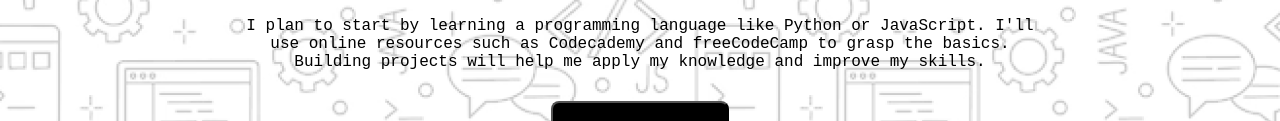
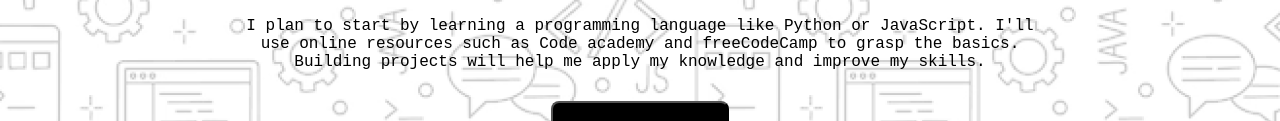
Before and after one commit to monowaramoni/Assignment-01, a plain HTML site: page Index.html in a window 1280 px wide. Shown: the part 530-651 px from the top of the page. Drawn offline with Linux system fonts and the light colour scheme; a web font is replaced by a local one.

Commit message:
Banner section design

```diff
--- a/Index.html
+++ b/Index.html
@@ -14,7 +14,7 @@
                     <img src="Images/Group.png" alt="">
                     <h1>"In the near future, I hope to become a Developer."</h1>
                     <p> I plan to start by learning a programming language like Python or
-               JavaScript. I'll use online resources such as Codecademy and freeCodeCamp
+               JavaScript. I'll use online resources such as Code academy and freeCodeCamp
                 to grasp the basics. Building projects will help me apply my
                 knowledge and improve my skills. </p>
 
```
